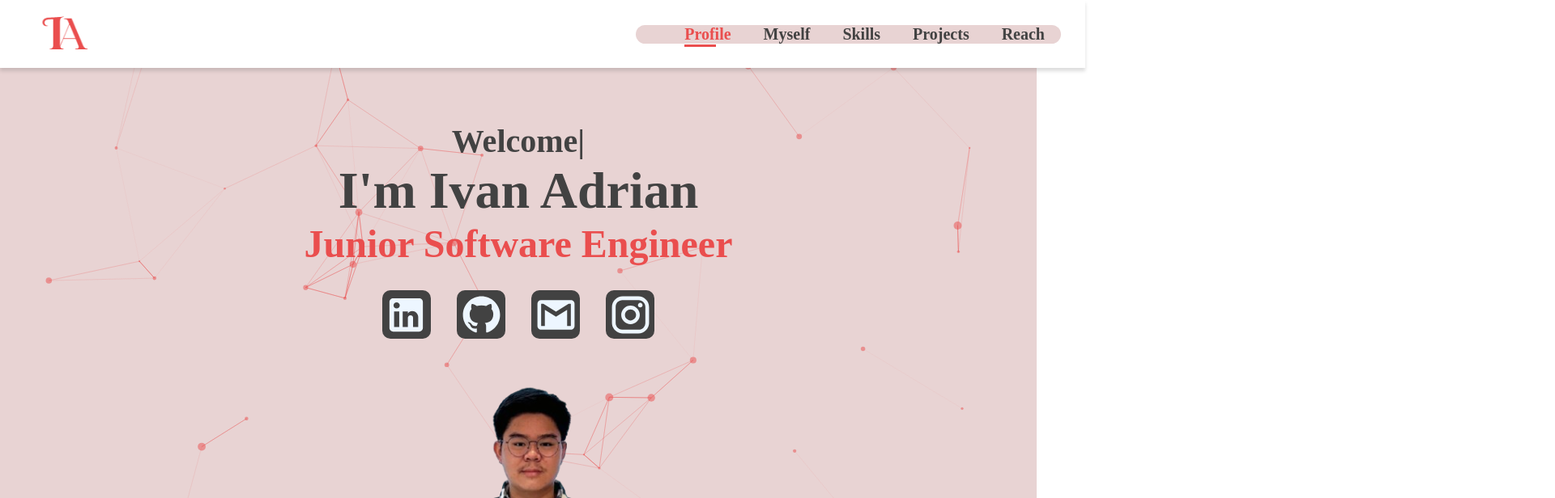
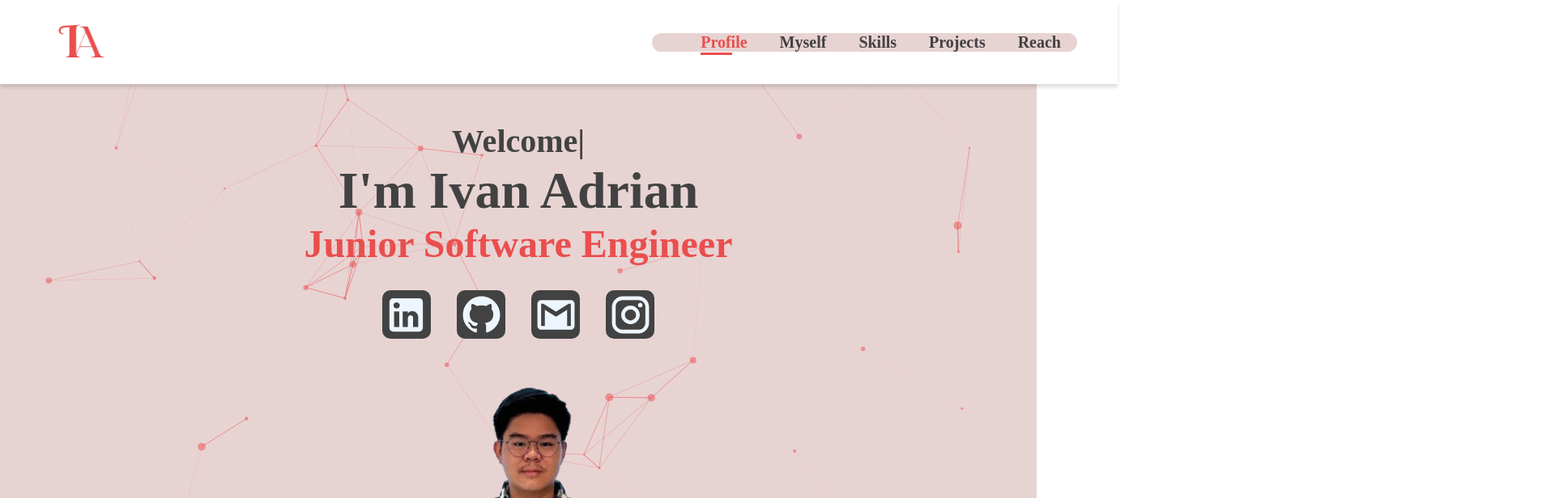
Before and after one commit to ivanadriannn/ivanadrian-portfolio, a React (Create React App) app: page / in a window 1280 px wide. Shown: the top 616 px of the page at 81% size, 1920 px wide, since content can reach past the window. Built offline with nearby package versions, Linux system fonts and the light colour scheme; the HTML template or start-up script is replaced by a standard one.

Commit message:
FixNavbar&Overflow

```diff
--- a/src/styles/components/_navbar.scss
+++ b/src/styles/components/_navbar.scss
@@ -6,7 +6,7 @@ nav{
     align-items: center;
     justify-content: space-between;
     background-color: white;
-    padding: 0px 30px;
+    padding: 10px 50px;
     box-shadow: 0px 4px 4px #4242422e;
     position: fixed;
     width: 100%;
--- a/src/styles/section/_skillsnprojects.scss
+++ b/src/styles/section/_skillsnprojects.scss
@@ -13,6 +13,7 @@
     height: 10vw;
     font-size: 64px;
     margin: 0;
+    overflow: hidden;
 }
 
 .container h1{
```
Also changed, not shown: 1 other file (tests, documents, lock files or other folders).
